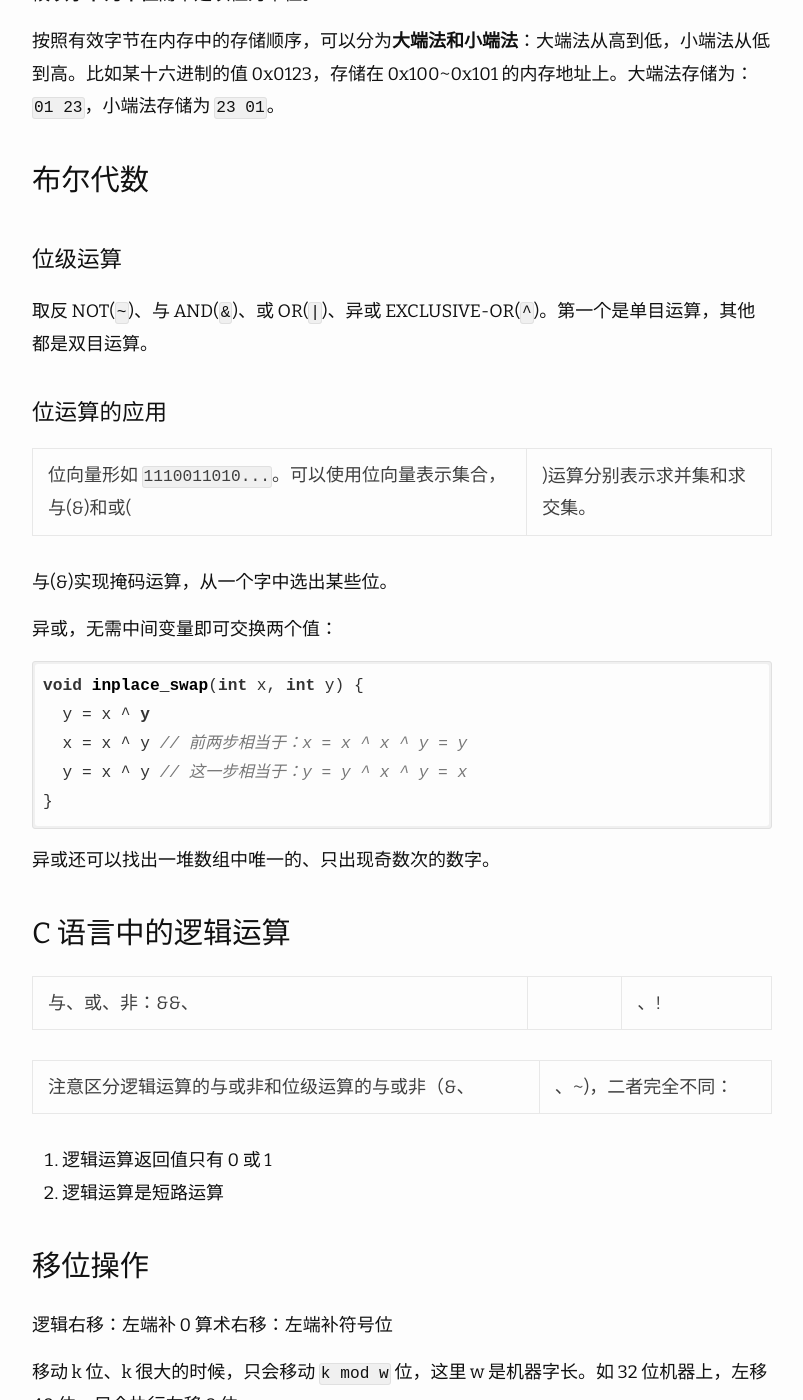
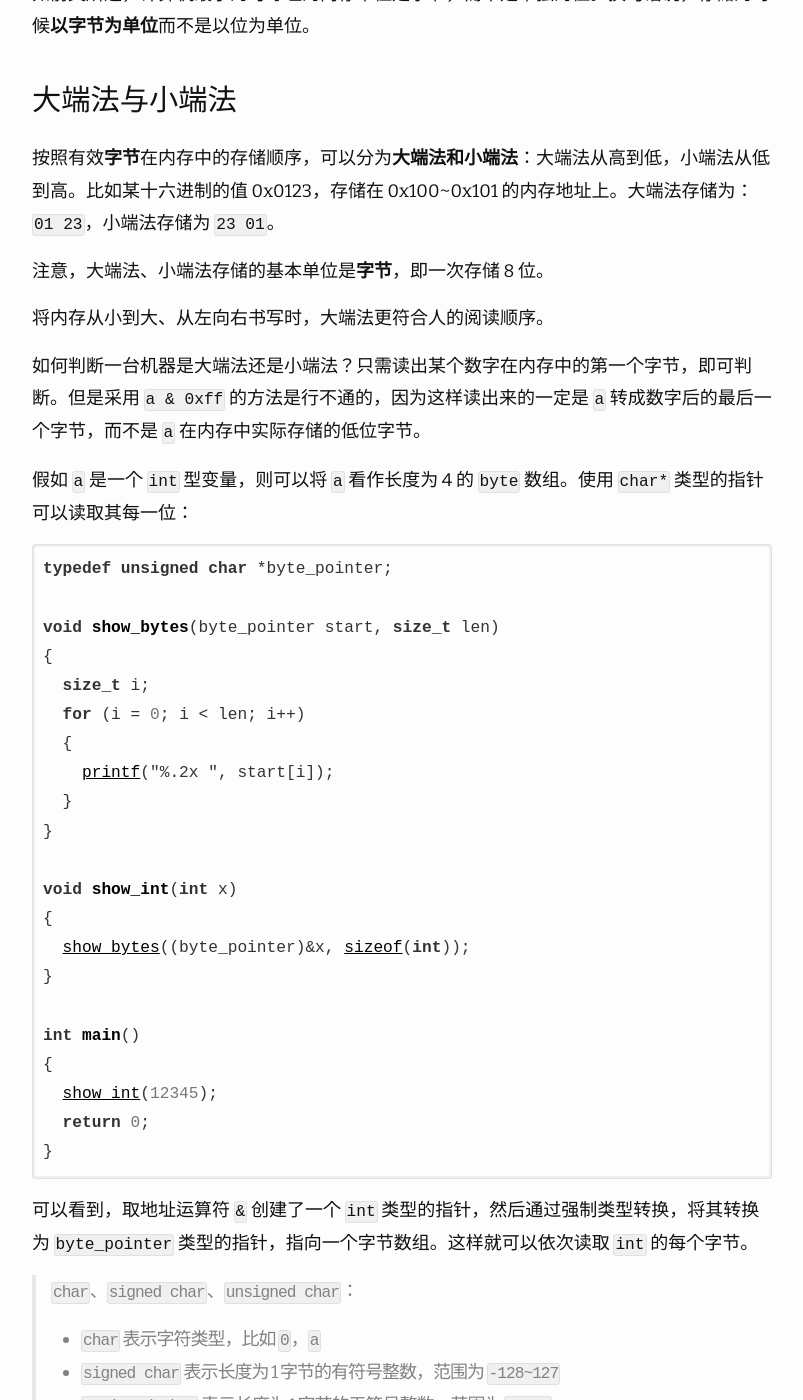
Before and after one commit to imageslr/blog, a Jekyll site: the page built from _posts/2019-11-30-csapp-2.md, in a window 1280 px wide and 1400 px high, scrolled down 2469 px. Shown: the whole window, without its empty margins (238-1041 px from the left). Built offline with Jekyll 4.4.1, drawn with Linux system fonts in a browser that asks for light colours; nearby versions of some CDN libraries; formulas are drawn with MathJax 3; comment, search, counter and statistics services are not loaded; some of the changed text lies outside the part shown.

Commit message:
update post

````diff
--- a/_posts/2019-11-30-csapp-2.md
+++ b/_posts/2019-11-30-csapp-2.md
@@ -31,7 +31,51 @@ date: 2019/11/30 15:00
 
 如前文所述，计算机最小的可寻址的内存单位是字节，而不是单独的位。换句话说，存储的时候**以字节为单位**而不是以位为单位。
 
-按照有效字节在内存中的存储顺序，可以分为**大端法和小端法**：大端法从高到低，小端法从低到高。比如某十六进制的值 0x0123，存储在 0x100~0x101 的内存地址上。大端法存储为：`01 23`，小端法存储为 `23 01`。
+### 大端法与小端法
+按照有效**字节**在内存中的存储顺序，可以分为**大端法和小端法**：大端法从高到低，小端法从低到高。比如某十六进制的值 0x0123，存储在 0x100~0x101 的内存地址上。大端法存储为：`01 23`，小端法存储为 `23 01`。
+
+注意，大端法、小端法存储的基本单位是**字节**，即一次存储 8 位。
+
+将内存从小到大、从左向右书写时，大端法更符合人的阅读顺序。
+
+如何判断一台机器是大端法还是小端法？只需读出某个数字在内存中的第一个字节，即可判断。但是采用 `a & 0xff` 的方法是行不通的，因为这样读出来的一定是 `a` 转成数字后的最后一个字节，而不是 `a` 在内存中实际存储的低位字节。
+
+假如 `a` 是一个 `int` 型变量，则可以将 `a` 看作长度为 4 的 `byte` 数组。使用 `char*` 类型的指针可以读取其每一位：
+```c
+typedef unsigned char *byte_pointer;
+
+void show_bytes(byte_pointer start, size_t len)
+{
+  size_t i;
+  for (i = 0; i < len; i++)
+  {
+    printf("%.2x ", start[i]);
+  }
+}
+
+void show_int(int x)
+{
+  show_bytes((byte_pointer)&x, sizeof(int));
+}
+
+int main()
+{
+  show_int(12345);
+  return 0;
+}
+```
+可以看到，取地址运算符 `&` 创建了一个 `int` 类型的指针，然后通过强制类型转换，将其转换为 `byte_pointer` 类型的指针，指向一个字节数组。这样就可以依次读取 `int` 的每个字节。
+> `char`、`signed char`、`unsigned char`：
+> * `char` 表示字符类型，比如 `0`，`a`
+> * `signed char` 表示长度为 1 字节的有符号整数，范围为 `-128~127`
+> * `unsigned char` 表示长度为 1 字节的无符号整数，范围为 `0~255`
+>
+> 这里我们希望以无符号整数的形式打印每个字节，因此使用 `unsigned char` 类型。
+>
+> `%.2x` 表示小数点后保留 2 位，但是对于整数而言，其作用等同于 `%02x`，即输出 2 位整数，不够地补前导 0。
+
+![-w572](/media/15829826034705.jpg)
+`12345` 的十六进制表示为 `0x00003039`。Linux 上先输出最低有效字节，说明它是小端法机器。
 
 ### 布尔代数
 
````
Also changed, not shown: _posts/2020-01-29-leetcode-77.md (+1 -1 lines), _posts/2020-01-31-leetcode-131.md (+3 -3 lines), _posts/2020-02-01-leetcode-212.md (+4 -2 lines), _posts/2020-02-21-leetcode-42.md (+1 -1 lines), media/15829826034705.jpg (added).
